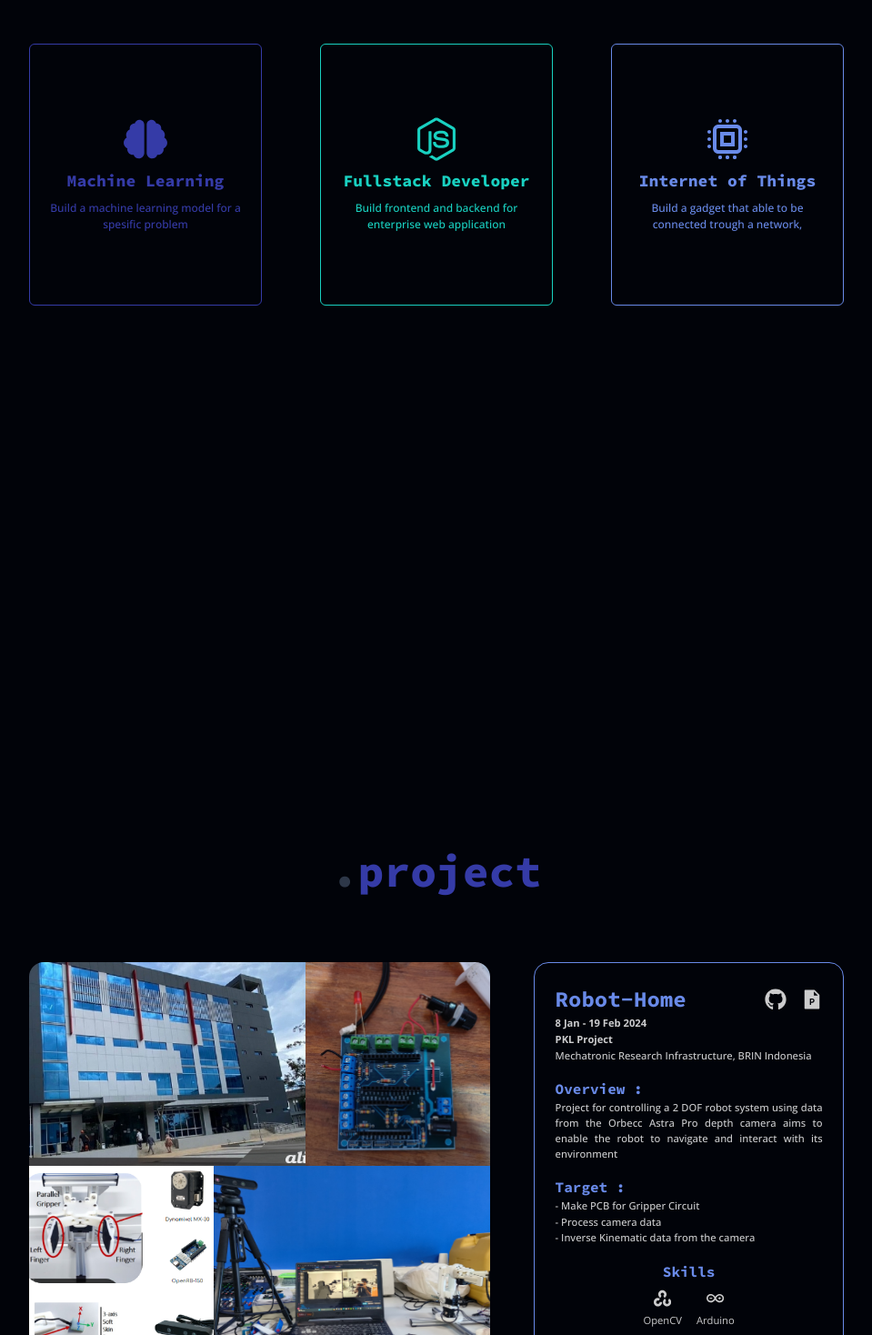
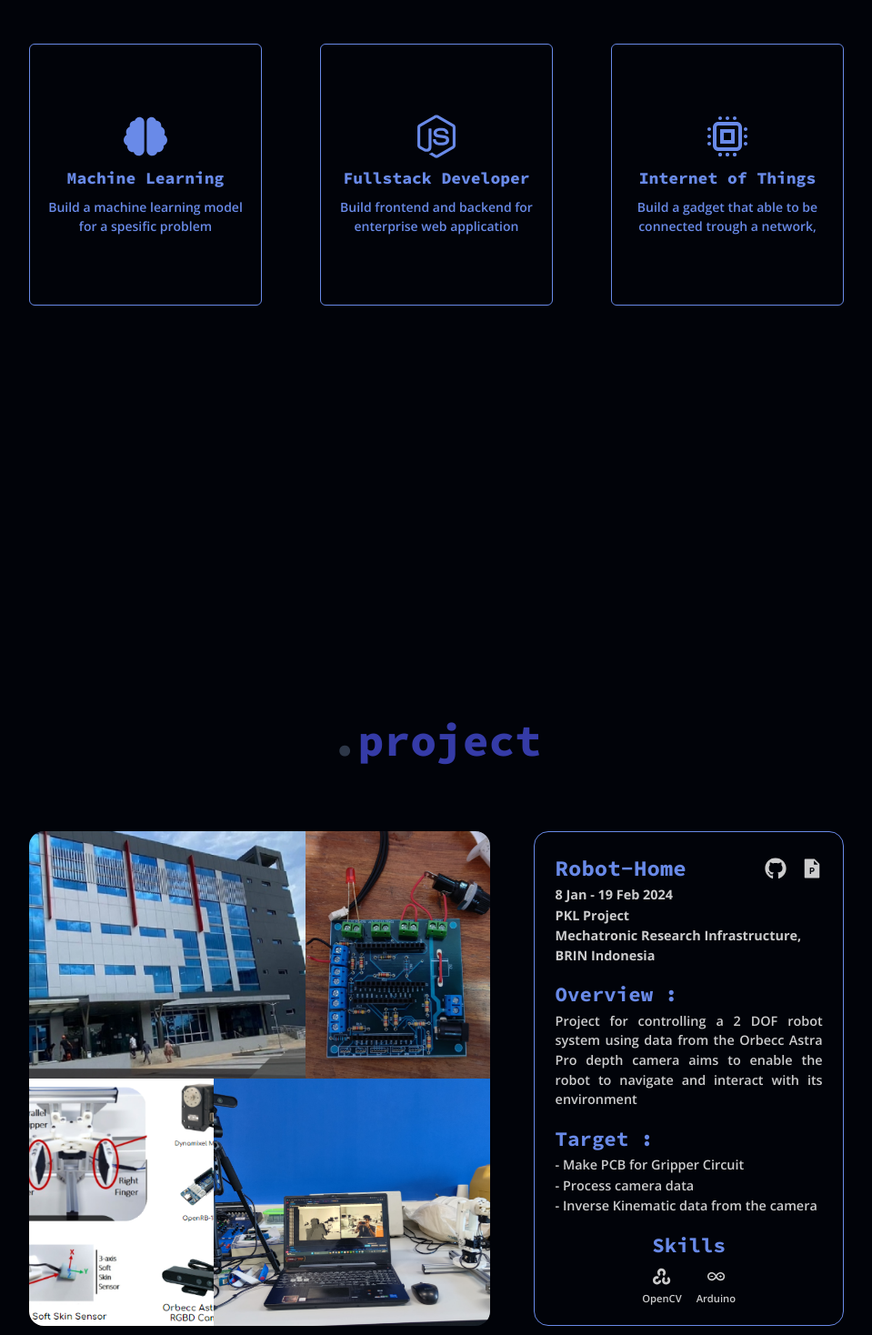
Before and after one commit to tamtemtomm/tamtemtomv2, a React (Vite) app: page /about in a window 1280 px wide. Shown: the part 1002-2470 px from the top of the page at 91% size, without its empty margins (160-1119 px from the left). Built offline with nearby package versions, Linux system fonts and the light colour scheme.

Commit message:
Add Readability to text

```diff
--- a/src/components/About/AboutHi.tsx
+++ b/src/components/About/AboutHi.tsx
@@ -32,7 +32,7 @@ const AboutHi = () => {
           display={"flex"}
           alignItems={"center"}
         >
-          Hi, Timo here
+          Hi, Tamtemtom here
         </Text>
       </Box>
 
--- a/src/components/About/AboutProjectCard.tsx
+++ b/src/components/About/AboutProjectCard.tsx
@@ -35,15 +35,16 @@ export interface AboutProjectCardInterface {
 
 const AboutProjectCard = ({
   side = "left",
-  color = "#353BA7",
   ...props
 }: AboutProjectCardInterface) => {
   const [isLargerMd] = useMediaQuery("(min-width: 48em)");
+  const color = useColorModeValue("#353BA7", "#698AE8");
+
   return (
     <Flex
       gap={{ base: "2rem", md: "2rem", lg: "3rem" }}
       w={"full"}
-      h={{ md: "26rem", lg: "28rem" }}
+      h={{ md: "32rem", lg: "34rem" }}
       flexDir={{ base: "column", md: "row" }}
       color={useColorModeValue("gray.700", "whiteAlpha.800")}
       fontFamily={"Open Sans"}
@@ -254,7 +255,7 @@ const AboutProjectCardContent = ({ ...props }: AboutProjectCardInterface) => {
     <Box
       w={{ md: "50%", lg: "40%" }}
       p={"1.4rem"}
-      bg={useColorModeValue("gray.200", "black.800")}
+      bg={useColorModeValue("gray.100", "black.800")}
       border={useColorModeValue("none", `1px solid ${props.color}`)}
       borderRadius={"1rem"}
       display={"flex"}
@@ -270,6 +271,7 @@ const AboutProjectCardContent = ({ ...props }: AboutProjectCardInterface) => {
             color={props.color}
             fontFamily={"Source Code Pro"}
             cursor={"default"}
+            _hover={{ fontWeight: 800 }}
           >
             {props.title}
           </Text>
@@ -289,16 +291,16 @@ const AboutProjectCardContent = ({ ...props }: AboutProjectCardInterface) => {
           </Flex>
         </Flex>
         <VStack alignItems={"left"} gap={".05rem"}>
-          <Text fontSize={".7rem"} fontWeight={700} cursor={"default"}>
+          <Text fontSize={".9rem"} fontWeight={700} cursor={"default"}>
             {props.timeline}
           </Text>
-          <Text fontSize={".7rem"} fontWeight={700} cursor={"default"}>
+          <Text fontSize={".9rem"} fontWeight={700} cursor={"default"}>
             {props.importance}
           </Text>
           <RouterLink to={props.placeLink}>
             <Text
-              fontSize={".7rem"}
-              fontWeight={500}
+              fontSize={".9rem"}
+              fontWeight={700}
               _hover={{ color: props.color }}
             >
               {props.place}
@@ -308,7 +310,7 @@ const AboutProjectCardContent = ({ ...props }: AboutProjectCardInterface) => {
       </Box>
       <VStack alignItems={"left"} gap={".05rem"}>
         <Text
-          fontSize={"1rem"}
+          fontSize={"1.4rem"}
           fontWeight={700}
           color={props.color}
           fontFamily={"Source Code Pro"}
@@ -318,8 +320,8 @@ const AboutProjectCardContent = ({ ...props }: AboutProjectCardInterface) => {
         </Text>
 
         <Text
-          fontSize={".7rem"}
-          fontWeight={500}
+          fontSize={".9rem"}
+          fontWeight={600}
           textAlign={"justify"}
           cursor={"default"}
         >
@@ -328,7 +330,7 @@ const AboutProjectCardContent = ({ ...props }: AboutProjectCardInterface) => {
       </VStack>
       <VStack alignItems={"left"} gap={".05rem"}>
         <Text
-          fontSize={"1rem"}
+          fontSize={"1.4rem"}
           fontWeight={700}
           color={props.color}
           fontFamily={"Source Code Pro"}
@@ -339,8 +341,8 @@ const AboutProjectCardContent = ({ ...props }: AboutProjectCardInterface) => {
         {props.targets.map((item, index) => (
           <Text
             key={index}
-            fontSize={".7rem"}
-            fontWeight={500}
+            fontSize={".9rem"}
+            fontWeight={600}
             textAlign={"justify"}
             cursor={"default"}
           >
@@ -350,10 +352,11 @@ const AboutProjectCardContent = ({ ...props }: AboutProjectCardInterface) => {
       </VStack>
       <VStack gap={".5rem"} alignItems={"center"}>
         <Text
-          fontSize={"1rem"}
+          fontSize={"1.4rem"}
           fontWeight={700}
           color={props.color}
-          fontFamily={"Source Code Pro"}cursor={"default"}
+          fontFamily={"Source Code Pro"}
+          cursor={"default"}
         >
           Skills
         </Text>
@@ -368,7 +371,9 @@ const AboutProjectCardContent = ({ ...props }: AboutProjectCardInterface) => {
                 gap={".4rem"}
               >
                 <item.Icon size={"1.2rem"} />
-                <Text fontSize={".7rem"}>{item.text}</Text>
+                <Text fontSize={".7rem"} fontWeight={600}>
+                  {item.text}
+                </Text>
               </Box>
             </Link>
           ))}
--- a/src/components/About/AboutSkillCard.tsx
+++ b/src/components/About/AboutSkillCard.tsx
@@ -5,21 +5,21 @@ interface AboutSkillCardInterface {
   Icon: IconType;
   text: string;
   description: string;
-  color?: string;
 }
 
 const AboutSkillCard = ({
   Icon,
   text,
   description,
-  color = "#353BA7",
 }: AboutSkillCardInterface) => {
+  const color = useColorModeValue("#353BA7", "#698AE8");
+
   return (
     <VStack
       w={{ base: "75%", sm: "60%", md: "35%", lg: "33%" }}
       px={{ base: "5%", sm: "4%", md: "3%", lg: "2%" }}
       h={{ base: "11rem", sm: "12rem", md: "15rem", lg: "18rem" }}
-      bg={useColorModeValue("gray.200", "black.800")}
+      bg={useColorModeValue("gray.100", "black.800")}
       borderRadius={"md"}
       alignItems={"center"}
       justifyContent={"center"}
@@ -36,8 +36,8 @@ const AboutSkillCard = ({
         {text}
       </Text>
       <Text
-        fontSize={"xs"}
-        fontWeight={500}
+        fontSize={{ base: "xs", md: "sm" }}
+        fontWeight={600}
         color={color}
         fontFamily={"Open Sans"}
       >
--- /dev/null
+++ b/src/components/About/AboutSkillList.tsx
@@ -0,0 +1,20 @@
+import { FaBrain, FaNodeJs } from "react-icons/fa";
+import { CgSmartphoneChip } from "react-icons/cg";
+
+export const skills = [
+  {
+    Icon: FaBrain,
+    text: "Machine Learning",
+    description: "Build a machine learning model for a spesific problem",
+  },
+  {
+    Icon: FaNodeJs,
+    text: "Fullstack Developer",
+    description: "Build frontend and backend for enterprise web application",
+  },
+  {
+    Icon: CgSmartphoneChip,
+    text: "Internet of Things",
+    description: "Build a gadget that able to be connected trough a network,",
+  },
+];
--- a/src/components/About/AboutTitle.tsx
+++ b/src/components/About/AboutTitle.tsx
@@ -4,10 +4,10 @@ const AboutTitle = () => {
   return (
     <Box>
       <Box
-        fontSize={{ base: "4xl", md: "7xl", lg: "9xl" }}
+        fontSize={{ base: "5xl", sm: "6xl", md: "7xl", lg: "9xl" }}
         fontWeight={700}
         textAlign={"center"}
-        lineHeight={{ base: "2.5rem", md: "4rem", lg: "7rem" }}
+        lineHeight={{ base: "2.8rem", sm: "3.4rem", md: "4rem", lg: "7rem" }}
         fontFamily={"Source Code Pro"}
         position={"relative"}
         style={{ wordSpacing: ".5rem" }}
@@ -29,7 +29,6 @@ const AboutTitle = () => {
         </Box>
 
         <Text>DEVELOPER</Text>
-
       </Box>
     </Box>
   );
--- a/src/components/Home/HomeProfilePhoto.tsx
+++ b/src/components/Home/HomeProfilePhoto.tsx
@@ -4,9 +4,6 @@ import ProfileImage from "../../assets/pic.jpg";
 const HomeProfilePhoto = () => {
   return (
     <Box
-      _hover={{
-        animation: "spin 3s linear infinite",
-      }}
       w={{ base: "10rem", md: "12rem" }}
       h={{ base: "10rem", md: "12rem" }}
       borderRadius={"50%"}
--- a/src/pages/About/Sections/AboutSkill.tsx
+++ b/src/pages/About/Sections/AboutSkill.tsx
@@ -1,30 +1,10 @@
 import { Container, Flex, VStack, Text } from "@chakra-ui/react";
 
-import { FaBrain, FaNodeJs } from "react-icons/fa";
-import { CgSmartphoneChip } from "react-icons/cg";
-
+import { skills } from "../../../components/About/AboutSkillList";
 import AboutSkillCard from "../../../components/About/AboutSkillCard";
 
 const AboutSkill = () => {
-  const skills = [
-    {
-      Icon: FaBrain,
-      text: "Machine Learning",
-      description: "Build a machine learning model for a spesific problem",
-    },
-    {
-      Icon: FaNodeJs,
-      text: "Fullstack Developer",
-      description: "Build frontend and backend for enterprise web application",
-      color: "#19D1C1",
-    },
-    {
-      Icon: CgSmartphoneChip,
-      text: "Internet of Things",
-      description: "Build a gadget that able to be connected trough a network,",
-      color: "#698AE8",
-    },
-  ];
+
 
   return (
     <Container
@@ -69,7 +49,6 @@ const AboutSkill = () => {
               Icon={item.Icon}
               text={item.text}
               description={item.description}
-              color={item.color}
             />
           ))}
         </Flex>
--- a/src/pages/Home/Home.tsx
+++ b/src/pages/Home/Home.tsx
@@ -5,7 +5,9 @@ import {
   Box,
   Flex,
   useColorModeValue,
+  Link,
 } from "@chakra-ui/react";
+import { Link as RouterLink } from "react-router-dom";
 
 import { FaLinkedin, FaGithub, FaInstagram } from "react-icons/fa";
 
@@ -56,7 +58,7 @@ const Home = () => {
 
           <HomeProfilePhoto />
           <VStack>
-           <HomeDescription/>
+            <HomeDescription />
             <Box
               display={"flex"}
               alignItems={"center"}
@@ -79,15 +81,19 @@ const Home = () => {
                 Icon={FaInstagram}
               />
             </Box>
-            <Text
+            <Link
+              as={RouterLink}
+              to={"https://github.com/tamtemtomm/tamtemtomv2"}
               position="absolute"
               fontSize={{ base: "xs", md: "sm" }}
               bottom={0}
               color={useColorModeValue("gray.700", "white")}
               opacity={useColorModeValue(1, 0.7)}
+              transition={"all .1s ease-in"}
+              _hover={{ fontWeight: 700, textDecoration: "underline" }}
             >
-              Copyright © 2024 Tamtemtom
-            </Text>
+              <Text>Copyright © 2024 Tamtemtom</Text>
+            </Link>
           </VStack>
         </VStack>
 
```
